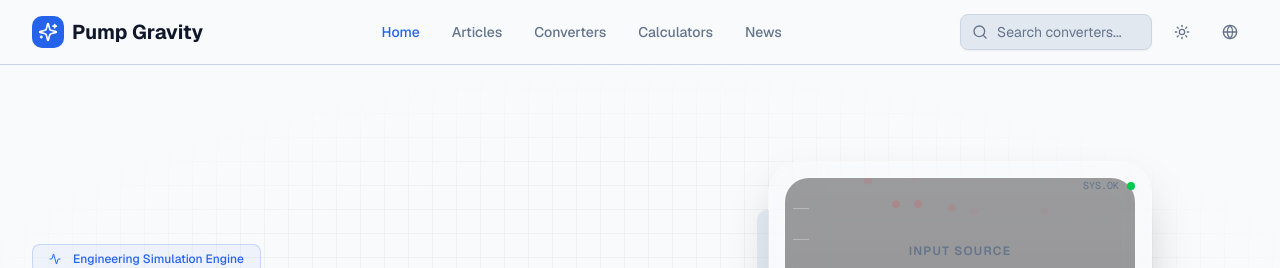
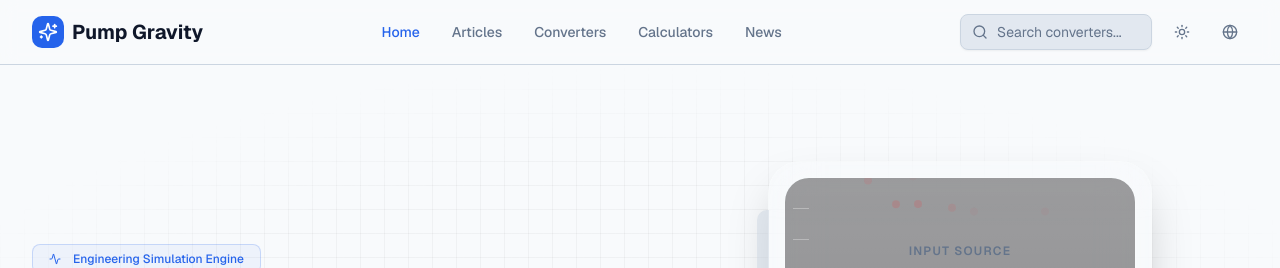
Before and after one commit to tonystark1592025-cell/Pumpgravity, a Next.js app: page / in a window 1280 px wide. Shown: the top 268 px of the page. Built offline with nearby package versions, Linux system fonts and the light colour scheme.

Commit message:
hero section update 1.2

```diff
--- a/components/hero-section.tsx
+++ b/components/hero-section.tsx
@@ -277,10 +277,9 @@ export function HeroSection() {
 
               {/* Status Light at Top Right */}
               <div className="absolute right-4 top-4 flex items-center gap-2">
-                 <span className="text-[10px] font-mono text-muted-foreground">SYS.OK</span>
                  <span className="relative flex h-2 w-2">
-                    <span className="absolute inline-flex h-full w-full animate-ping rounded-full bg-green-400 opacity-75"></span>
-                    <span className="relative inline-flex h-2 w-2 rounded-full bg-green-500"></span>
+
+
                   </span>
               </div>
 
```
